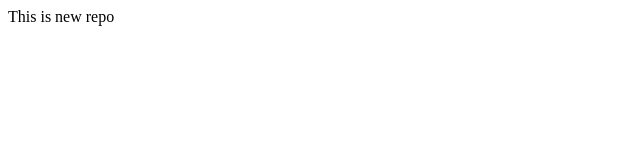
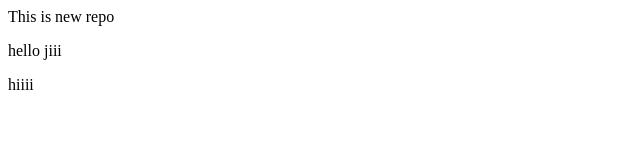
Before and after one commit to Trozacc/LocalRepo, a plain HTML site: page index.html in a window 1280 px wide. Shown: the full height of the page, 0-640 px from the left. Drawn offline with Linux system fonts and the light colour scheme.

Commit message:
Add New feature

```diff
--- a/index.html
+++ b/index.html
@@ -1 +1,3 @@
 <p>This is new repo</p>
+<p>hello jiii</p>
+<p>hiiii</p>
```
